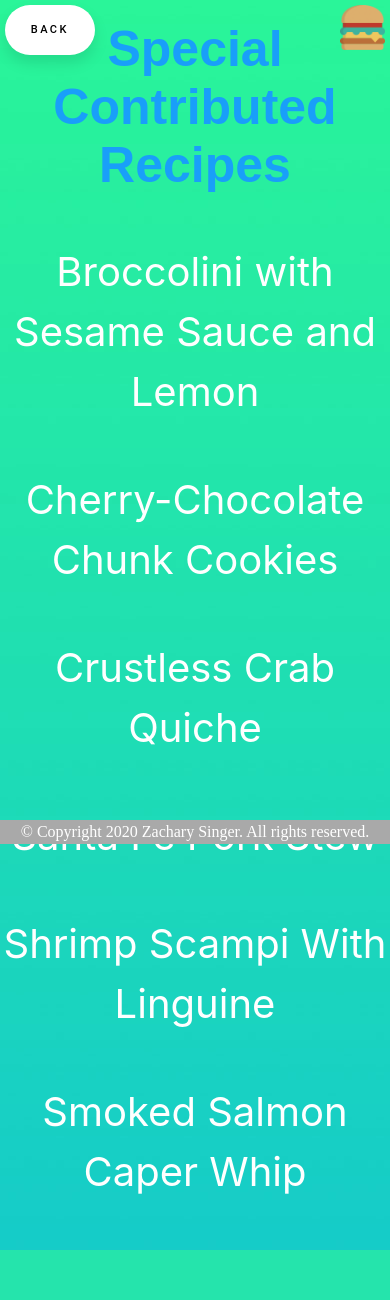
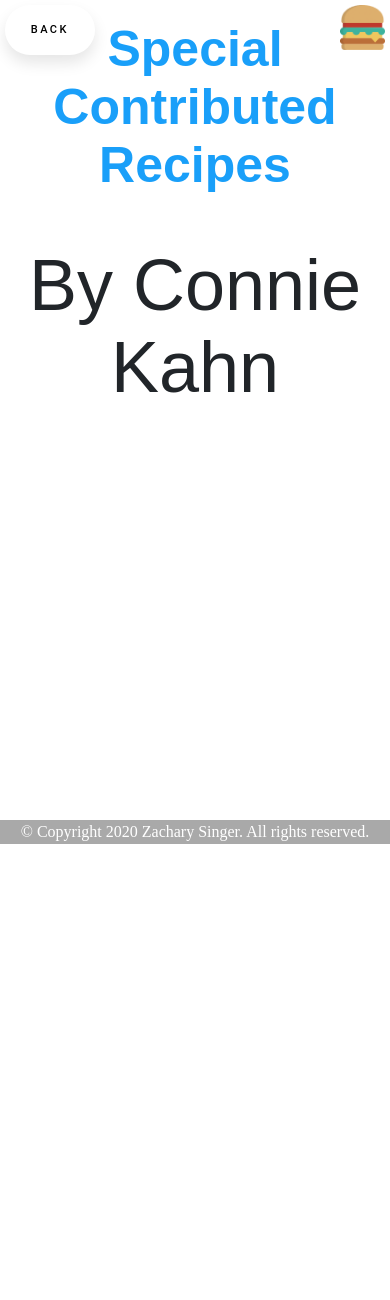
Before and after one commit to zacharysinger/recipes-from-refrigerator, a Flask app: page /mobileRecipes in a window 390 px wide. Shown: the top 1300 px of the page. Before the commit the page ends 1250 px from the top, so only its background shows below. Run offline with Flask 2, Linux system fonts and the light colour scheme; some libraries are stand-ins or nearby versions.

Commit message:
Update mobileRecipes.html

```diff
--- a/templates/mobileRecipes.html
+++ b/templates/mobileRecipes.html
@@ -16,7 +16,7 @@
     <script src="../static/scripts/jquery-3.5.1.min.js"></script>
 
 </head>
-<body class="background">
+<body class="solo_background">
 
 <div class="row">
 
@@ -38,6 +38,10 @@
 
 <h1 class="center entry-title">
     Special Contributed Recipes
+</h1>
+
+<h1 class="center entry-title2">
+    By Connie Kahn
 </h1>
 
 <div class="center">
```
